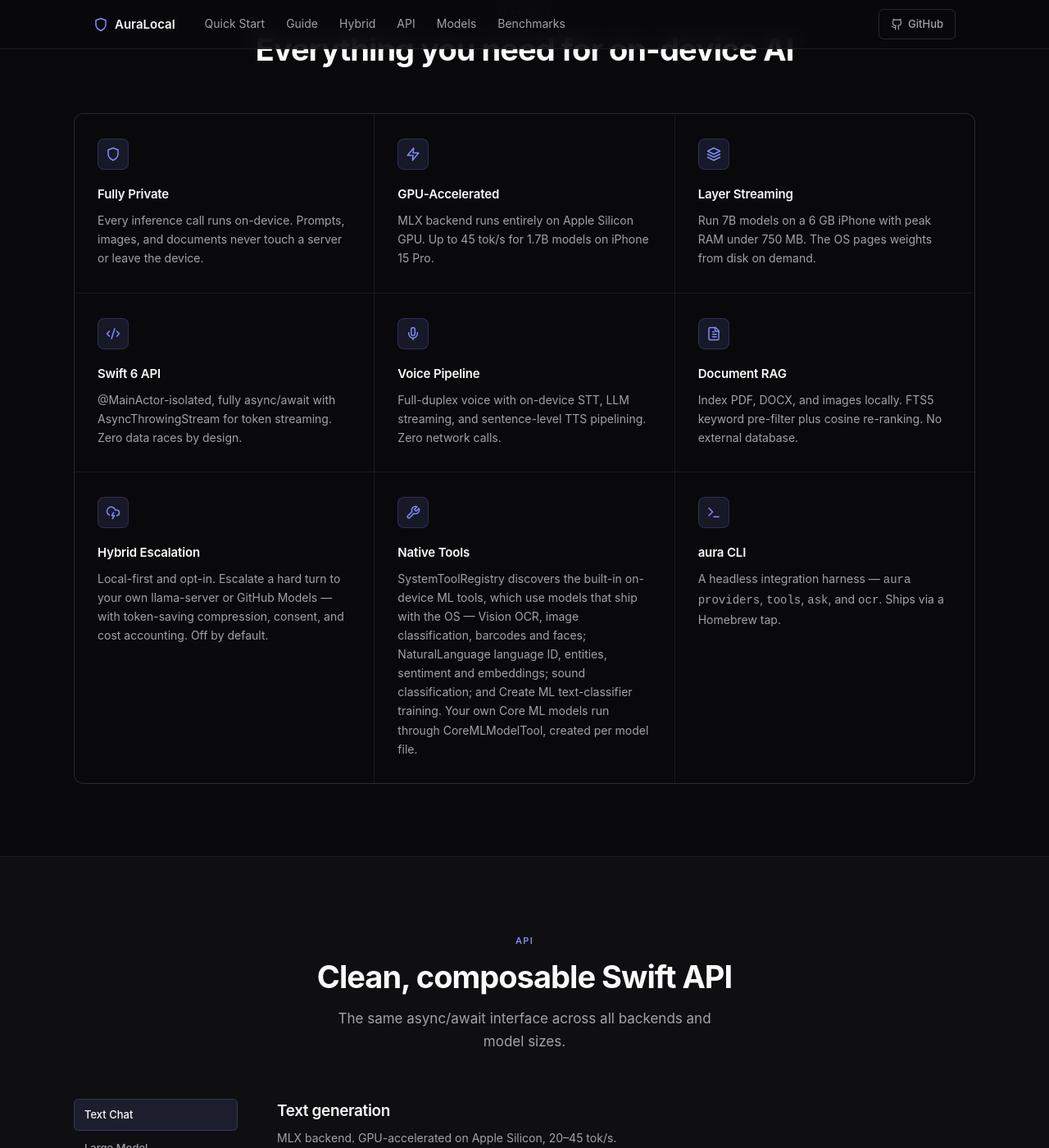
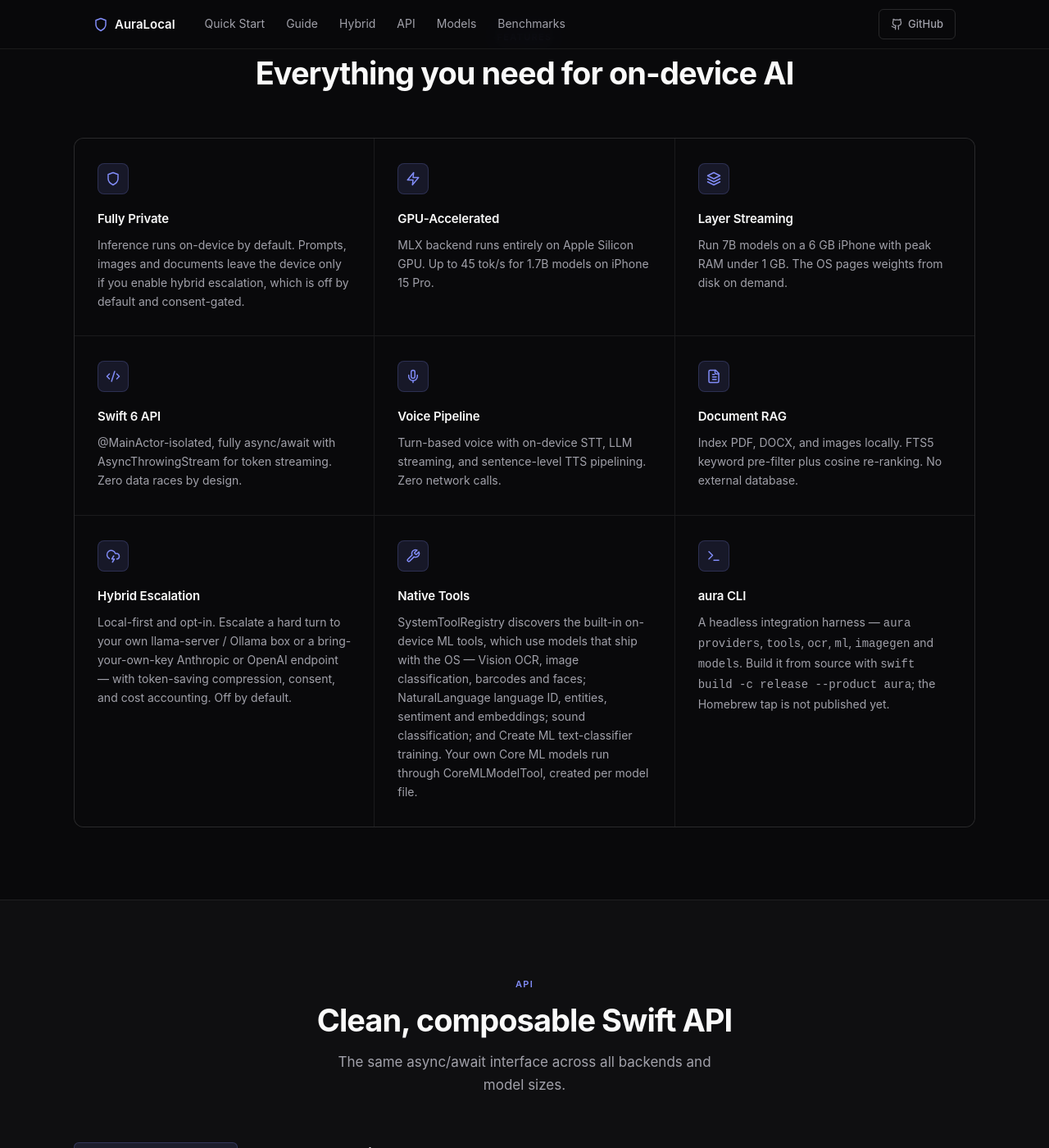
Before and after one commit to iOSDevC/AuraLocal, a Jekyll site: the page built from docs/index.md, in a window 1280 px wide and 1400 px high, scrolled down 1654 px. Shown: the whole window at 82% size. Built offline with Jekyll 4.4.1, drawn with Linux system fonts in a browser that asks for light colours; some of the changed text lies outside the part shown.

Commit message:
docs(site): correct the landing page and fix layout links
The landing page no longer promises "no cloud, no keys" or lists GitHub
Models (retired 2026-07-30) and `aura ask` as working; it says the
Homebrew tap is unpublished, voice is turn-based, AuraCore is not needed
by AuraAppleIntelligence, AuraUI ships views rather than a tabbed app,
and layer-streaming peaks under 1 GB. Footers and the platform strip say
Swift 6.1. The breadcrumb links API pages to /api/, and og:image points
to the logo that exists.

Co-Authored-By: Claude Opus 5.5 <noreply@anthropic.com>

```diff
--- a/docs/_includes/head_custom.html
+++ b/docs/_includes/head_custom.html
@@ -7,7 +7,7 @@
 <meta property="og:title" content="{{ page.title | default: site.title }}" />
 <meta property="og:description" content="{{ page.description | default: site.description }}" />
 <meta property="og:url" content="{{ page.url | absolute_url }}" />
-<meta property="og:image" content="{{ '/assets/images/og-card.png' | absolute_url }}" />
+<meta property="og:image" content="{{ '/media/logo.png' | absolute_url }}" />
 
 <!-- Twitter/X: large image preview -->
 <meta name="twitter:card" content="summary_large_image" />
--- a/docs/_layouts/docs.html
+++ b/docs/_layouts/docs.html
@@ -620,7 +620,7 @@
           <svg width="12" height="12" viewBox="0 0 24 24" fill="none" stroke="currentColor" stroke-width="2" stroke-linecap="round" stroke-linejoin="round"><path d="m9 18 6-6-6-6"/></svg>
         </span>
         {% if page.parent %}
-          <a href="{{ '/guide/' | relative_url }}">{{ page.parent }}</a>
+          <a href="{% if page.parent == 'API Reference' %}{{ '/api/' | relative_url }}{% else %}{{ '/guide/' | relative_url }}{% endif %}">{{ page.parent }}</a>
           <span class="docs-breadcrumb-sep" aria-hidden="true">
             <svg width="12" height="12" viewBox="0 0 24 24" fill="none" stroke="currentColor" stroke-width="2" stroke-linecap="round" stroke-linejoin="round"><path d="m9 18 6-6-6-6"/></svg>
           </span>
@@ -690,7 +690,7 @@
             <a href="{{ '/guide/models' | relative_url }}">Models</a>
             <a href="https://github.com/iOSDevC/AuraLocal" target="_blank" rel="noopener">GitHub</a>
           </nav>
-          <p class="ds-footer-copy">MIT License &copy; 2026 iOSDevC &nbsp;&middot;&nbsp; Built with Swift 6.0 on Apple Silicon.</p>
+          <p class="ds-footer-copy">MIT License &copy; 2026 iOSDevC &nbsp;&middot;&nbsp; Built with Swift 6.1 on Apple Silicon.</p>
         </div>
       </footer>
     </div>
--- a/docs/_layouts/landing.html
+++ b/docs/_layouts/landing.html
@@ -930,13 +930,13 @@
 
       <h1 id="hero-heading">
         On-device inference.<br>
-        <em>No cloud. No keys.</em>
+        <em>Local by default.</em>
       </h1>
 
       <p class="hero-sub">
         Run Llama, Qwen, Mistral, and Gemma entirely on iPhone, iPad, and Mac.
-        MLX for small models on GPU. llama.cpp for large models up to 70B.
-        Your data never leaves the device.
+        MLX on the Apple Silicon GPU. llama.cpp/GGUF for models up to 70B.
+        Your data stays on the device unless you opt into hybrid escalation.
       </p>
 
       <div class="hero-actions">
@@ -951,7 +951,7 @@
 
       <div class="install-box" role="region" aria-label="Install command">
         <span class="install-label">Package.swift</span>
-        <code class="install-code">.package(url: "https://github.com/iOSDevC/AuraLocal", branch: "main")</code>
+        <code class="install-code">.package(url: "https://github.com/iOSDevC/AuraLocal", revision: "&lt;commit SHA from main&gt;")</code>
         <button class="copy-btn" onclick="copyInstall(this)" aria-label="Copy install command">Copy</button>
       </div>
 
@@ -966,7 +966,7 @@
       <div class="platform-item"><strong>iOS</strong> 18+</div>
       <div class="platform-item"><strong>macOS</strong> 15+</div>
       <div class="platform-item"><strong>visionOS</strong> 2+</div>
-      <div class="platform-item"><strong>Swift</strong> 6.0</div>
+      <div class="platform-item"><strong>Swift</strong> 6.1+</div>
       <div class="platform-item"><strong>MLX</strong> + llama.cpp</div>
       <div class="platform-item"><strong>MIT</strong> License</div>
     </div>
@@ -1030,8 +1030,8 @@
               <h4>LayerStreaming</h4>
               <div class="arch-card-meta">
                 <span>mmap demand-paging</span>
-                <span>7B &ndash; 13B on iOS</span>
-                <span>Peak RAM &le; 750 MB</span>
+                <span>7B &ndash; 14B on iOS</span>
+                <span>Peak RAM &lt; 1 GB</span>
                 <span>2 &ndash; 6 tok/s</span>
               </div>
             </div>
@@ -1062,7 +1062,7 @@
             </svg>
           </div>
           <h3>Fully Private</h3>
-          <p>Every inference call runs on-device. Prompts, images, and documents never touch a server or leave the device.</p>
+          <p>Inference runs on-device by default. Prompts, images and documents leave the device only if you enable hybrid escalation, which is off by default and consent-gated.</p>
         </div>
 
         <div class="feature-card">
@@ -1084,7 +1084,7 @@
             </svg>
           </div>
           <h3>Layer Streaming</h3>
-          <p>Run 7B models on a 6 GB iPhone with peak RAM under 750 MB. The OS pages weights from disk on demand.</p>
+          <p>Run 7B models on a 6 GB iPhone with peak RAM under 1 GB. The OS pages weights from disk on demand.</p>
         </div>
 
         <div class="feature-card">
@@ -1108,7 +1108,7 @@
             </svg>
           </div>
           <h3>Voice Pipeline</h3>
-          <p>Full-duplex voice with on-device STT, LLM streaming, and sentence-level TTS pipelining. Zero network calls.</p>
+          <p>Turn-based voice with on-device STT, LLM streaming, and sentence-level TTS pipelining. Zero network calls.</p>
         </div>
 
         <div class="feature-card">
@@ -1133,7 +1133,7 @@
             </svg>
           </div>
           <h3>Hybrid Escalation</h3>
-          <p>Local-first and opt-in. Escalate a hard turn to your own llama-server or GitHub Models — with token-saving compression, consent, and cost accounting. Off by default.</p>
+          <p>Local-first and opt-in. Escalate a hard turn to your own llama-server / Ollama box or a bring-your-own-key Anthropic or OpenAI endpoint — with token-saving compression, consent, and cost accounting. Off by default.</p>
         </div>
 
         <div class="feature-card">
@@ -1154,7 +1154,7 @@
             </svg>
           </div>
           <h3>aura CLI</h3>
-          <p>A headless integration harness — <code>aura providers</code>, <code>tools</code>, <code>ask</code>, and <code>ocr</code>. Ships via a Homebrew tap.</p>
+          <p>A headless integration harness — <code>aura providers</code>, <code>tools</code>, <code>ocr</code>, <code>ml</code>, <code>imagegen</code> and <code>models</code>. Build it from source with <code>swift build -c release --product aura</code>; the Homebrew tap is not published yet.</p>
         </div>
 
       </div>
@@ -1300,7 +1300,7 @@
 <span class="c">// Manual control</span>
 <span class="k">try</span> <span class="k">await</span> session.<span class="f">startListening</span>()
 session.<span class="f">interrupt</span>()   <span class="c">// stop TTS mid-sentence</span>
-session.<span class="f">cancel</span>()      <span class="c">// cancel everything</span></code></pre>
+session.<span class="f">cancel</span>()      <span class="c">// stop recording + TTS (not an LLM reply in progress)</span></code></pre>
             </div>
           </div>
 
@@ -1473,7 +1473,7 @@ print(answer.text)
               <p class="module-name">import AuraUI</p>
             </div>
           </div>
-          <p>Drop-in SwiftUI tabbed interface covering Text Chat, Vision, OCR, and Models browser. Zero configuration needed.</p>
+          <p>Prebuilt SwiftUI views: <code>TextChatTab</code>, <code>VisionTab</code> and <code>OCRTab</code> to place in your own <code>TabView</code>, plus <code>ModelSection</code>, a model list section.</p>
           <span class="module-link">
             API Reference
             <svg width="13" height="13" viewBox="0 0 24 24" fill="none" stroke="currentColor" stroke-width="2.5" stroke-linecap="round" stroke-linejoin="round" aria-hidden="true"><path d="M5 12h14"/><path d="m12 5 7 7-7 7"/></svg>
@@ -1494,7 +1494,7 @@ print(answer.text)
               <p class="module-name">import AuraVoice</p>
             </div>
           </div>
-          <p>Full-duplex voice pipeline. SFSpeechRecognizer &rarr; LLM streaming &rarr; AVSpeechSynthesizer, with sentence-level pipelining.</p>
+          <p>Turn-based voice pipeline. SFSpeechRecognizer &rarr; LLM streaming &rarr; AVSpeechSynthesizer, with sentence-level pipelining.</p>
           <span class="module-link">
             API Reference
             <svg width="13" height="13" viewBox="0 0 24 24" fill="none" stroke="currentColor" stroke-width="2.5" stroke-linecap="round" stroke-linejoin="round" aria-hidden="true"><path d="M5 12h14"/><path d="m12 5 7 7-7 7"/></svg>
@@ -1585,7 +1585,7 @@ print(answer.text)
         <a href="{{ '/guide/benchmarks' | relative_url }}">Benchmarks</a>
         <a href="https://github.com/iOSDevC/AuraLocal" target="_blank" rel="noopener">GitHub</a>
       </nav>
-      <p class="footer-copy">MIT License &copy; 2026 iOSDevC &nbsp;&middot;&nbsp; Built with Swift 6.0 on Apple Silicon.</p>
+      <p class="footer-copy">MIT License &copy; 2026 iOSDevC &nbsp;&middot;&nbsp; Built with Swift 6.1 on Apple Silicon.</p>
     </div>
   </footer>
 
```
Also changed, not shown: other parts of docs/_layouts/landing.html (+4 -4 lines).
